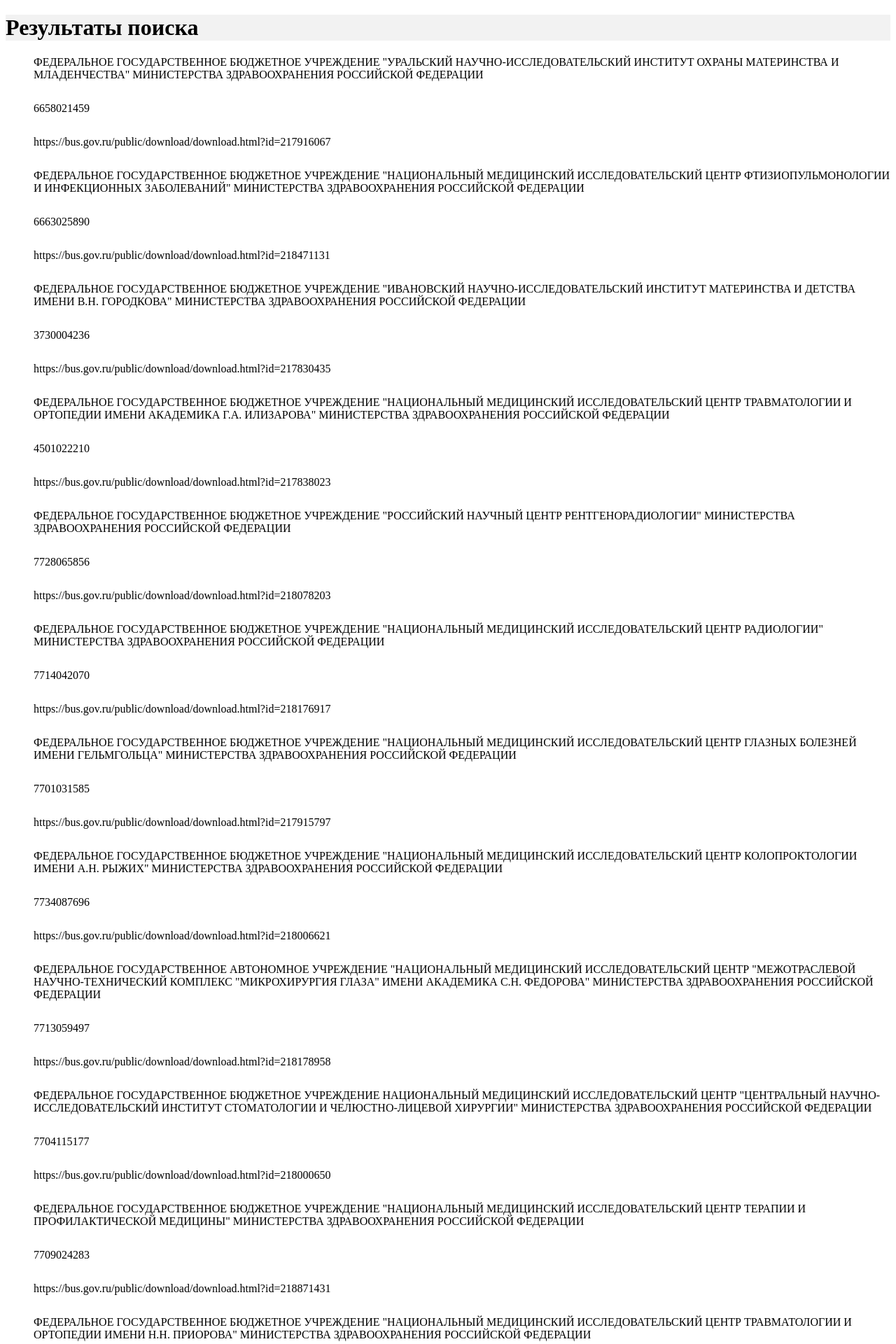
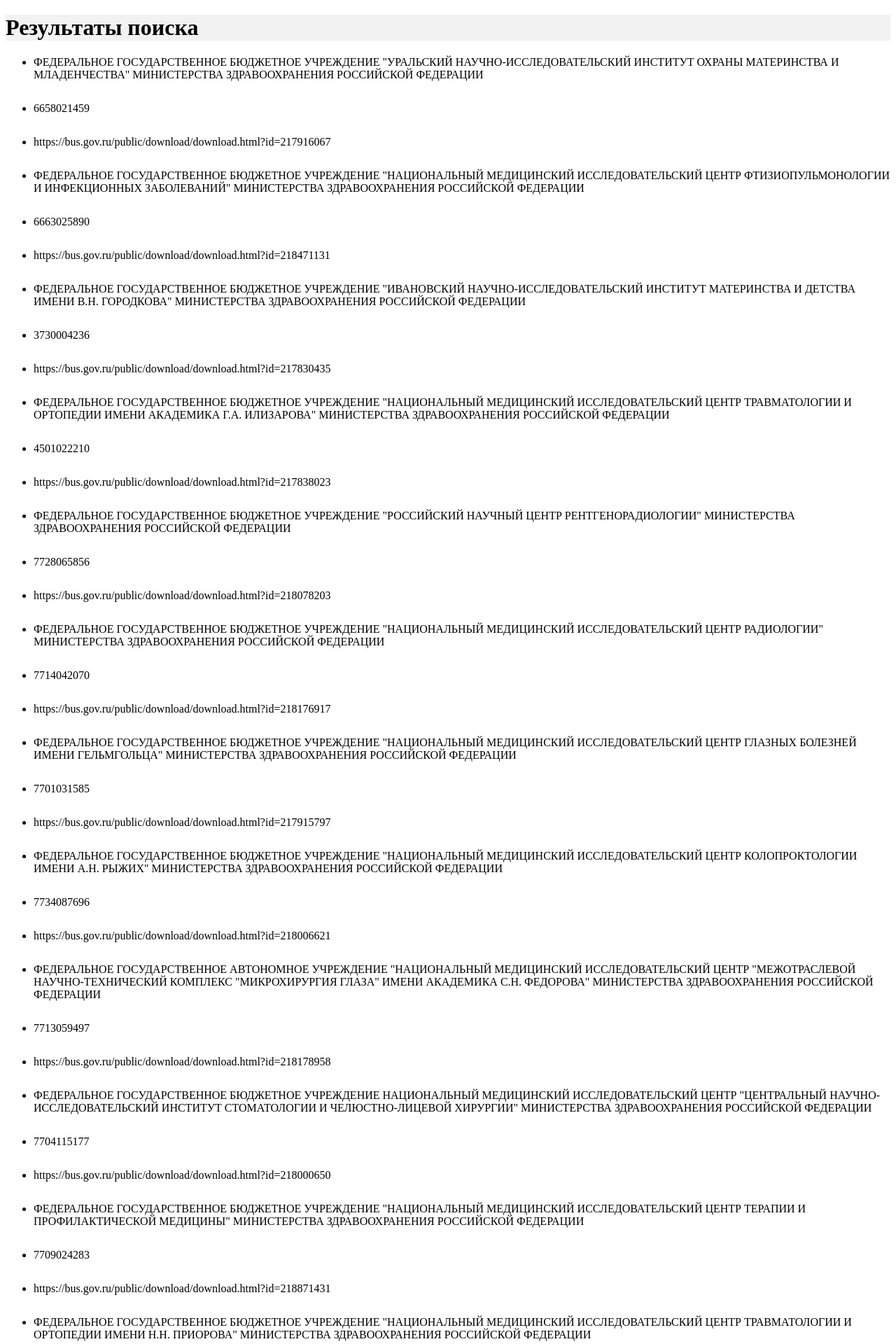
Before and after one commit to shadrinilja/tulza, a Django app: template bot/templates/search_results.html in a window 1280 px wide. Shown: the top 1920 px of the page at 70% size. Run offline with Django 3.2, Linux system fonts and the light colour scheme; the template is opened without the code that fills it: values that come from a table or form of the project are taken from there, others are empty; data comes from the database, SQL or seed files in the repository.

Commit message:
fix_settings_4

```diff
--- a/bot/static/bot/style.css
+++ b/bot/static/bot/style.css
@@ -25,7 +25,7 @@
 
 }
 .list_data{
-    list-style-type: none
+
 }
 .elem_list{
     margin-bottom: 30px;
```
